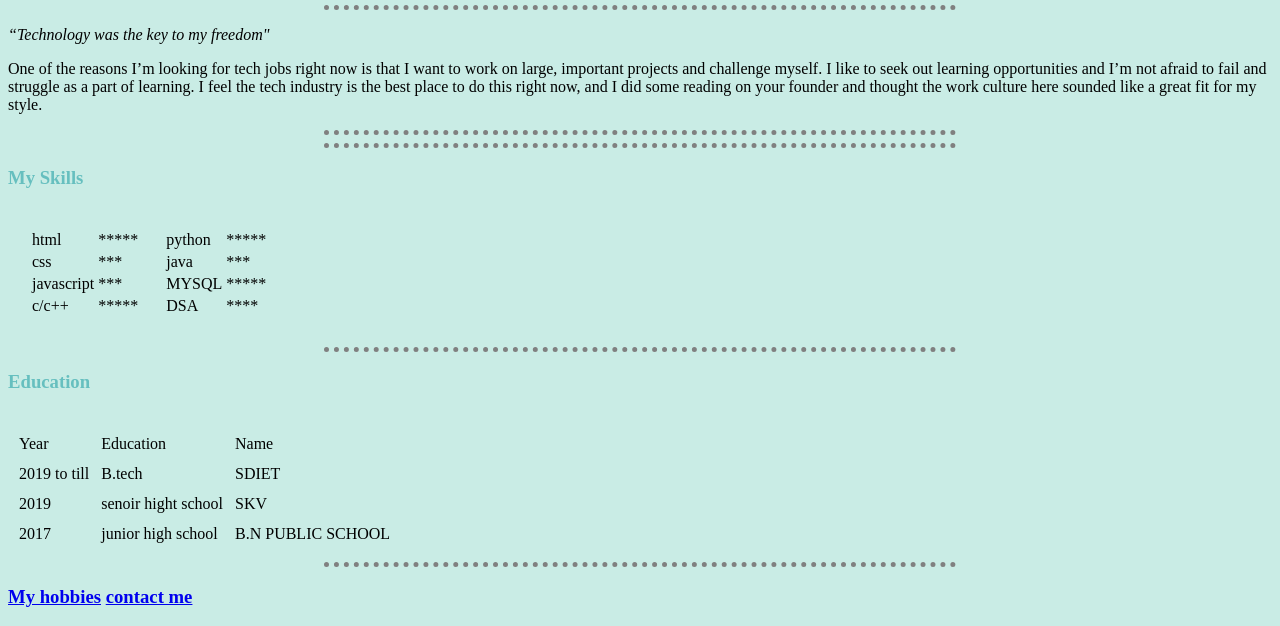
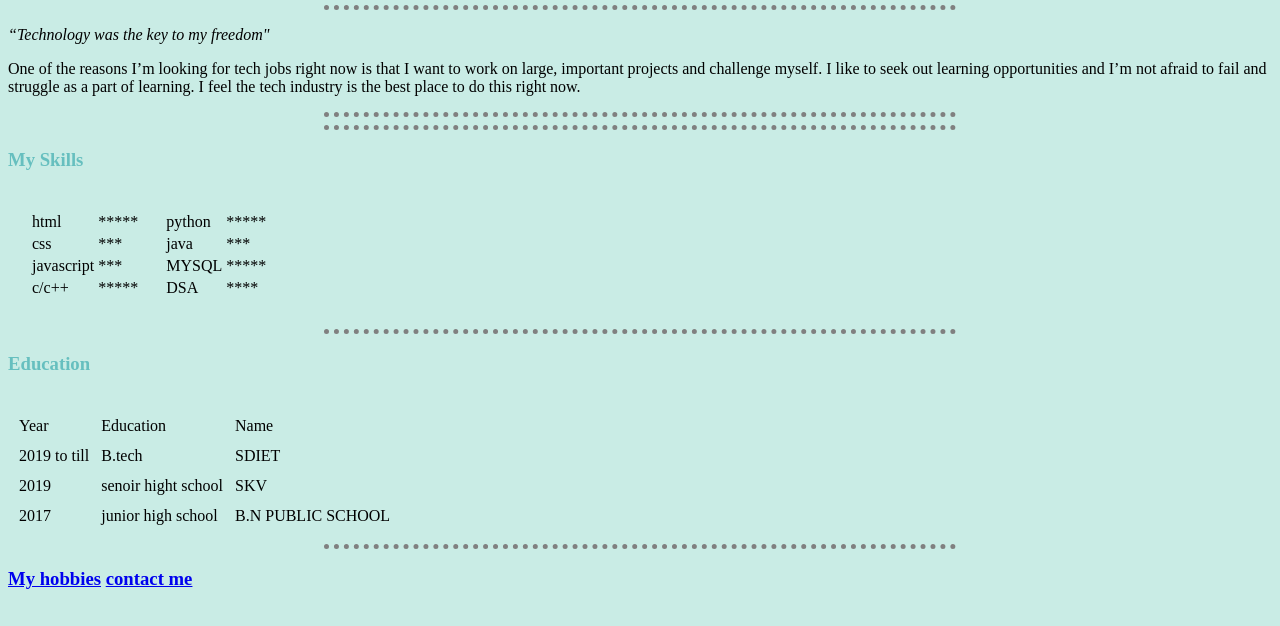
Before and after one commit to imhimanshi2708/mywebsite, a plain HTML site: page index.html in a window 1280 px wide. Shown: the part 207-833 px from the top of the page. Drawn offline with Linux system fonts and the light colour scheme.

Commit message:
update index.html

```diff
--- a/index.html
+++ b/index.html
@@ -31,7 +31,7 @@
         <em>“Technology was the key to my freedom"</em></p>
     <p>
         One of the reasons I’m looking for tech jobs right now is that I want to work on large, important projects and challenge myself. I like to seek out learning opportunities and I’m not afraid to fail and struggle as a part of learning. I feel the tech industry
-        is the best place to do this right now, and I did some reading on your founder and thought the work culture here sounded like a great fit for my style.
+        is the best place to do this right now.
     </p>
     <hr>
     <hr>
```
